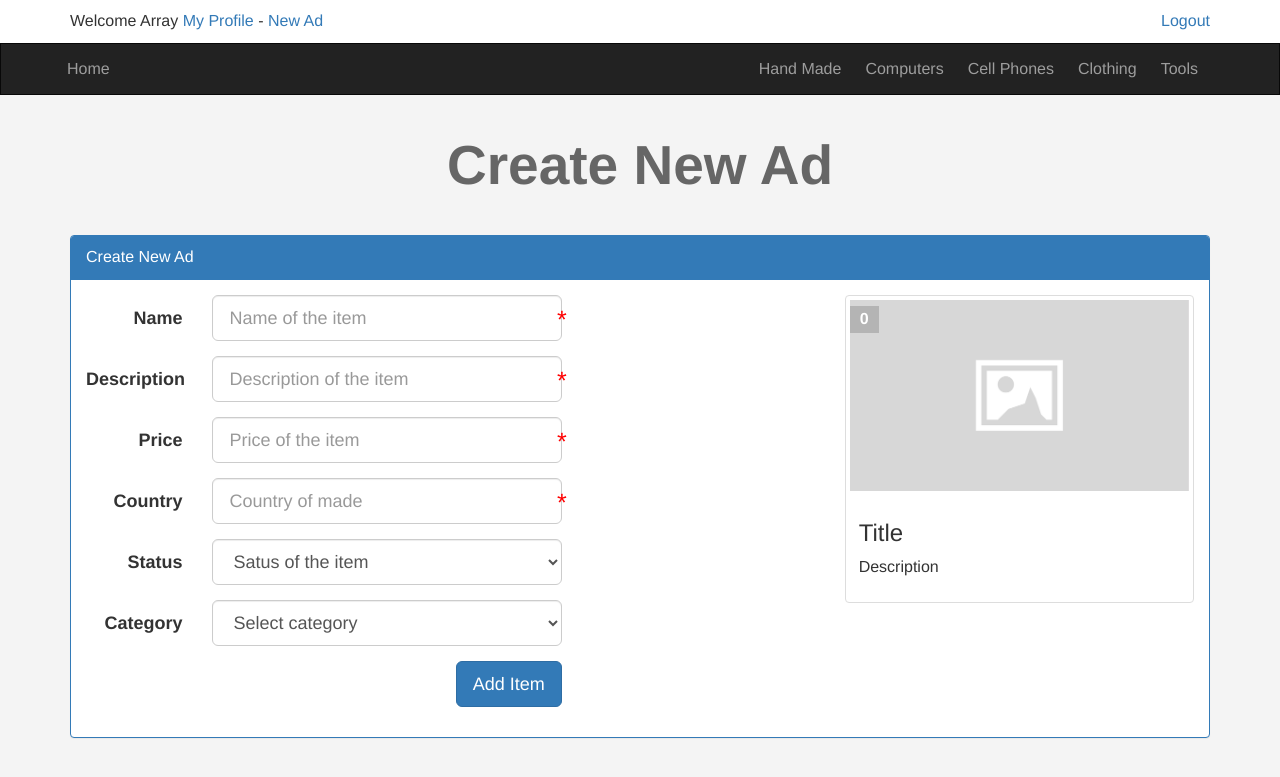
After one commit to samopro/ecommerce_elzero, a PHP site: page /newad.php in a window 1280 px wide. The commit adds this page. Shown: the top 777 px of the page. Run offline with PHP 8.4, Linux system fonts and the light colour scheme; a user stored in the database is signed in; data comes from the database, SQL or seed files in the repository.

Commit message:
les 99 changes 'Add Item part1'

```diff
--- a/includes/templates/header.php
+++ b/includes/templates/header.php
@@ -16,7 +16,8 @@
  			<?php
  				if (isset($_SESSION['user'])) {
  					echo 'Welcome ' . $sessionUser . ' ';
- 					echo '<a href="profile.php">My Profile</a>';
+					echo '<a href="profile.php">My Profile</a>';
+					echo ' - <a href="newad.php">New Ad</a>';
  					if (checkUserStatus($sessionUser) == 0) {
  						// Not Activated
  					}
--- a/index.php
+++ b/index.php
@@ -14,6 +14,6 @@
 
 	include $tpl . 'footer.php';
 
-	// Les 98
+	// Les 99
 
 ?>
--- a/layout/js/front.js
+++ b/layout/js/front.js
@@ -38,4 +38,17 @@ $(function () {
 		return confirm('Are You Sure!');
 	});
 
+	// Live preview
+	$('.live-name').keyup(function () {
+		$('.live-preview .caption h3').text($(this).val());
+	});
+
+	$('.live-desc').keyup(function () {
+		$('.live-preview .caption p').text($(this).val());
+	});
+
+	$('.live-price').keyup(function () {
+		$('.live-preview .price-tag').text('$' + $(this).val());
+	});
+
 });
--- /dev/null
+++ b/newad.php
@@ -0,0 +1,126 @@
+<?php
+
+    session_start();
+
+    $pageTitle = 'Create New Ad';
+
+ 	include 'init.php';
+
+ 	if ($_SESSION['user']) {
+?>
+
+<h1 class="text-center">Create New Ad</h1>
+
+<div class="create-ad block">
+	<div class="container">
+		<div class="panel panel-primary">
+			<div class="panel-heading">Create New Ad</div>
+			<div class="panel-body">
+                <div class="row">
+                    <div class="col-md-8">
+                        <form class="form-horizontal" action="<?php echo $_SERVER['PHP_SELF'] ?>" method="POST">
+                            <!-- Start Name Field -->
+	            		<div class="form-group form-group-lg">
+	            			<label class="col-sm-2 control-label">Name</label>
+	            			<div class="col-sm-10 col-md-6">
+	            				<input type="text" name="name" class="form-control live-name" required="required"
+	            				placeholder="Name of the item">
+	            			</div>
+	            		</div>
+	            		<!-- End Name Field -->
+	            		<!-- Start Desciption Field -->
+	            		<div class="form-group form-group-lg">
+	            			<label class="col-sm-2 control-label">Description</label>
+	            			<div class="col-sm-10 col-md-6">
+	            				<input type="text" name="description" class="form-control live-desc" required="required"
+	            				placeholder="Description of the item">
+	            			</div>
+	            		</div>
+	            		<!-- End Description Field -->
+	            		<!-- Start Price Field -->
+	            		<div class="form-group form-group-lg">
+	            			<label class="col-sm-2 control-label">Price</label>
+	            			<div class="col-sm-10 col-md-6">
+	            				<input type="text" name="price" class="form-control live-price" required="required"
+	            				placeholder="Price of the item">
+	            			</div>
+	            		</div>
+	            		<!-- End Price Field -->
+	            		<!-- Start country of made Field -->
+	            		<div class="form-group form-group-lg">
+	            			<label class="col-sm-2 control-label">Country</label>
+	            			<div class="col-sm-10 col-md-6">
+	            				<input type="text" name="country" class="form-control" required="required"
+	            				placeholder="Country of made">
+	            			</div>
+	            		</div>
+	            		<!-- End country of made Field -->
+	            		<!-- Start Status Field -->
+	            		<div class="form-group form-group-lg">
+	            			<label class="col-sm-2 control-label">Status</label>
+	            			<div class="col-sm-10 col-md-6">
+	            				<select name="status" class="form-control">
+	            					<option value="0">Satus of the item</option>
+	            					<option value="1">New</option>
+	            					<option value="2">Like New</option>
+	            					<option value="3">Used</option>
+	            					<option value="4">Old</option>
+	            				</select>
+	            			</div>
+	            		</div>
+	            		<!-- End Staus Field -->
+	            		<!-- Start Category Field -->
+	            		<div class="form-group form-group-lg">
+	            			<label class="col-sm-2 control-label">Category</label>
+	            			<div class="col-sm-10 col-md-6">
+	            				<select name="category" class="form-control">
+	            					<option value="0">Select category</option>
+	            					<?php
+	            						$stmt2 = $db->prepare('SELECT * FROM categories');
+	            						$stmt2->execute();
+	            						$categories = $stmt2->fetchAll(PDO::FETCH_ASSOC);
+	            						foreach ($categories as $category) {
+	            							echo '<option value="' . $category['ID'] . '">' . $category['Name'] . '</option>';
+	            						}
+	            					?>
+	            				</select>
+	            			</div>
+	            		</div>
+	            		<!-- End Category Field -->
+	            		<!-- Start Save Button -->
+	            		<div class="form-group">
+	            			<div class="col-sm-offset-2 col-sm-10 col-md-6">
+	            				<input type="submit" value="Add Item" class="btn btn-primary btn-lg pull-right ">
+	            			</div>
+	            		</div>
+	            		<!-- End Save Button -->
+                        </form>
+                    </div>
+                    <div class="col-md-4">
+                        <div class="thumbnail item-box live-preview">
+						    <span class="price-tag">0</span>
+						    <img class="img-responive" src="image.jpeg" alt="iamge">
+						    <div class="caption">
+							    <h3>Title</h3>
+							    <p>Description</p>
+						    </div>
+					   </div>
+                    </div>
+                </div>
+			</div>
+		</div>
+	</div>
+</div>
+
+
+
+<?php
+
+ 	} else {
+ 		header('Location: login.php');
+ 		exit();
+ 	}
+
+	include $tpl . 'footer.php';
+
+?>
--- a/profile.php
+++ b/profile.php
@@ -67,7 +67,7 @@
 					}
 					echo '</div>';
 				} else {
-					echo 'Sorry there \'s no ads to show';
+					echo 'Sorry there \'s no ads to show, creat <a href="newad.php">New Ad</a>';
 				}
 
 				?>
```
